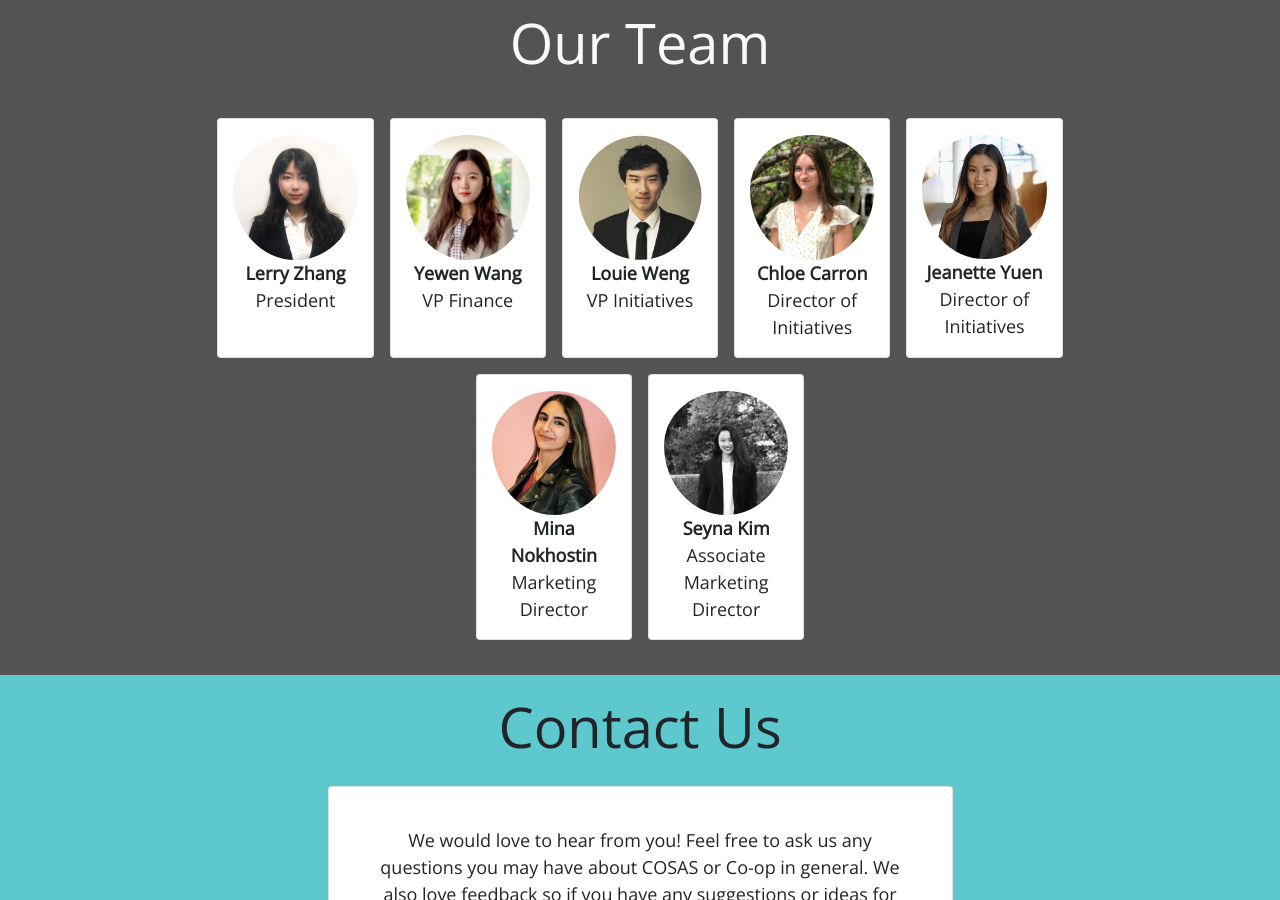
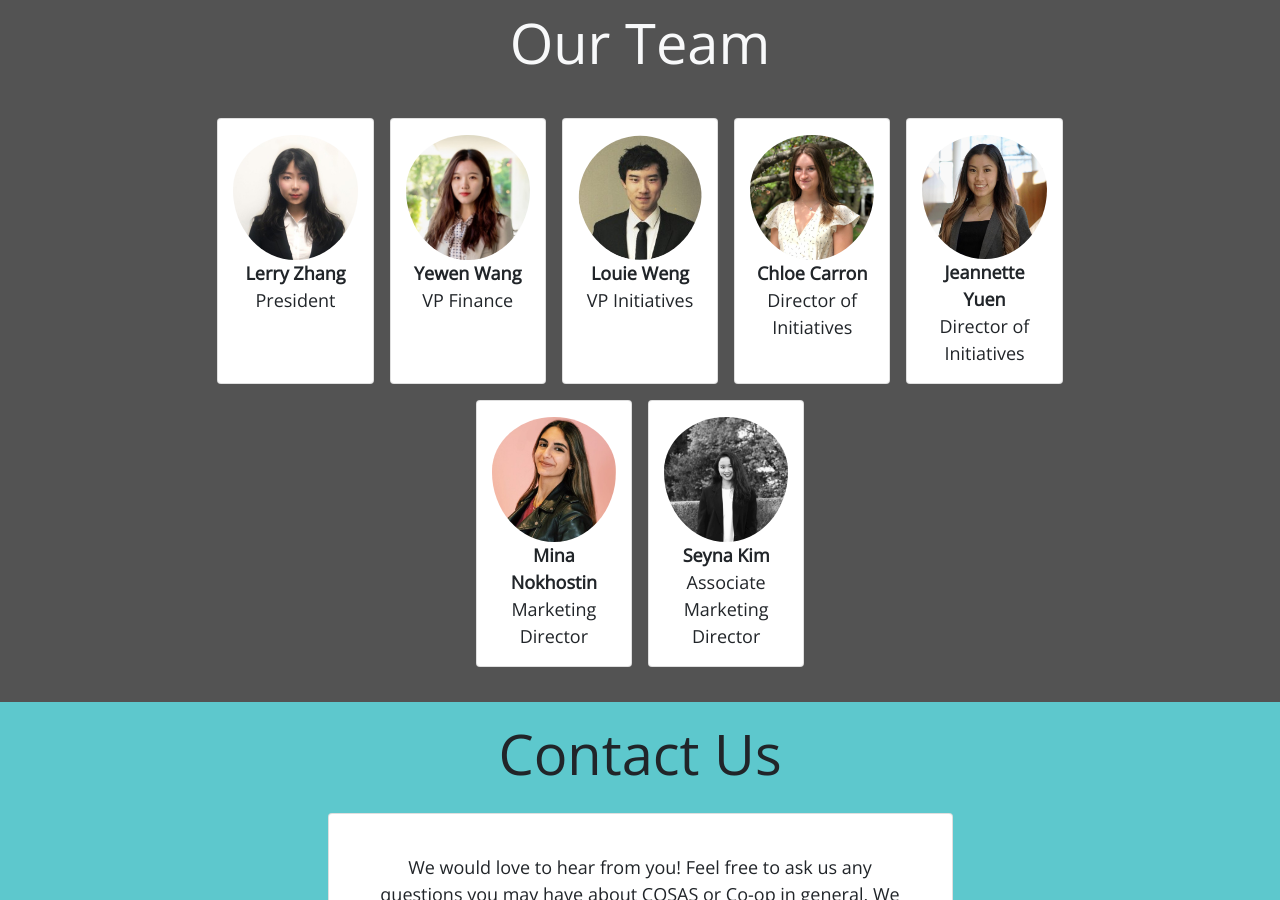
Before and after one commit to coopsauder/COSAS, a Jekyll site: the page built from index.html, in a window 1280 px wide and 900 px high, scrolled down 3128 px. Built offline with Jekyll 4.4.1, drawn with Linux system fonts in a browser that asks for light colours; nearby versions of some CDN libraries.

Commit message:
Jeanette's profile

```diff
--- a/_data/team.yaml
+++ b/_data/team.yaml
@@ -52,15 +52,15 @@ team:
     specialization: Finance
     img: chloe.jpeg
 
-  - id: jeanette
-    name: Jeanette Yuen
+  - id: jeannette
+    name: Jeannette Yuen
     position: Director of Initiatives
     email: mail2jeannette@gmail.com
     linkedin: https://www.linkedin.com/in/jeannetteyuen/
     experience:
     content:
     specialization: Finance
-    img: jeanette.jpg
+    img: jeannette.jpg
 
   - id: mina
     name: Mina Nokhostin
```
Also changed, not shown: static_files/assets/images/jeannette.jpg (renamed from static_files/assets/images/jeanette.jpg).
